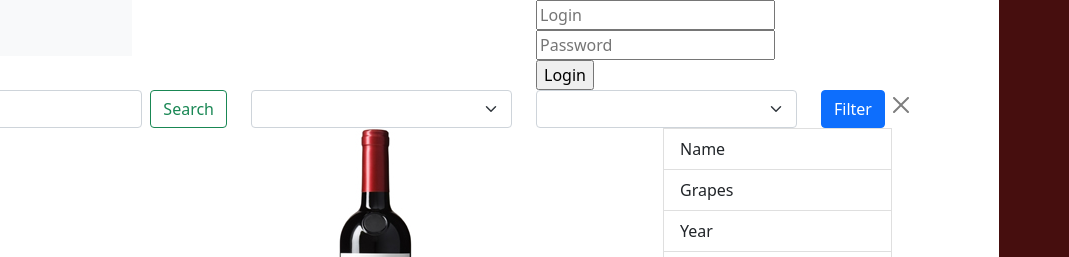
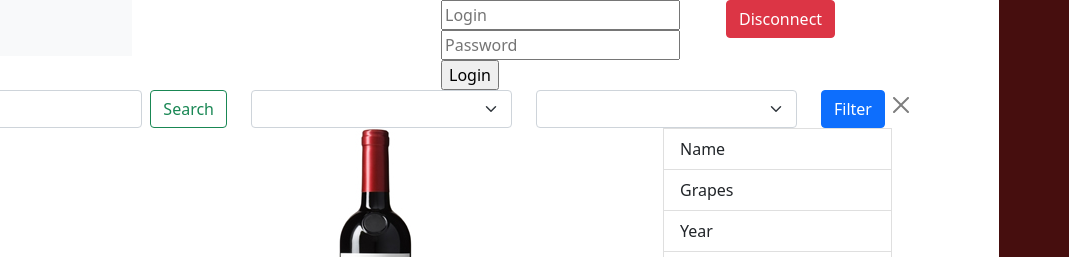
Before and after one commit to Talouf/MonCellier, a plain HTML site: page index.html in a window 1280 px wide. Shown: the top 257 px of the page, 211-1280 px from the left. Drawn offline with nearby package versions, Linux system fonts and the light colour scheme; no server answers.

Commit message:
Add disconnect button

```diff
--- a/index.html
+++ b/index.html
@@ -33,13 +33,16 @@
                 </nav>
             </div>
 
-            <div id="main-holder" class="col-md-3 offset-md-4">
+            <div id="main-holder" class="col-md-3 offset-md-3">
                 <form id="login-form">
                     <input type="text" name="login" id="username-field" class="login-form-field" placeholder="Login">
                     <input type="password" name="pwd" id="password-field" class="login-form-field"
                         placeholder="Password">
                     <input type="submit" value="Login" id="login-form-submit">
                 </form>
+            </div>
+            <div class="col-md-1">
+                <button type="button" id="disconnect" class="btn btn-danger">Disconnect</button>
             </div>
         </div>
         <div class="row">
--- a/js/main.js
+++ b/js/main.js
@@ -24,6 +24,7 @@ const likeButton = document.getElementById("likeButton");
 const createComment = document.getElementById("createComment");
 const newComment = document.getElementById("newComment");
 const description = document.getElementById('description');
+const disconnect = document.getElementById('disconnect');
 
 let searchTerm = '';
 let wine;
@@ -302,4 +303,8 @@ async function checkLogged() {
 checkLogged();
 
 
+disconnect.addEventListener('click', (e) => {
+  localStorage.clear()
+  location.reload();
+});
 // TO DO  : SHOW DISCONNECT BUTTON AFTER LOGIN + LOGOUT
```
